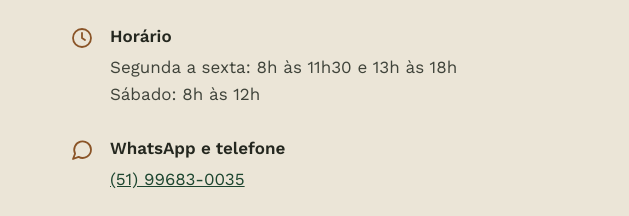
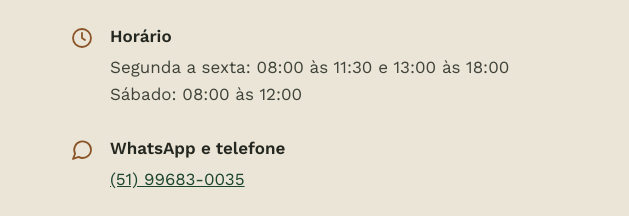
Before and after one commit to LauroSeibert/lurdesfashionstore-website, a plain HTML site: page index.html in a window 1280 px wide. Shown: the part 3436-3652 px from the top of the page, 0-629 px from the left. Drawn offline with nearby package versions, Linux system fonts and the light colour scheme.

Commit message:
Use 08:00 time format for opening hours
Co-Authored-By: Claude Opus 5.5 <noreply@anthropic.com>

```diff
--- a/index.html
+++ b/index.html
@@ -189,7 +189,7 @@ move(1);
 </div>
 <div style="display: flex; gap: 16px; align-items: flex-start">
 <svg aria-hidden="true" width="24" height="24" viewBox="0 0 24 24" fill="none" stroke="#8A5427" stroke-width="1.8" stroke-linecap="round" stroke-linejoin="round" style="flex: none; margin-top: 3px"><circle cx="12" cy="12" r="9"></circle><path d="M12 7v5l3 2"></path></svg>
-<div><h3 style="margin: 0; font-size: 17px; font-weight: 600">Horário</h3><p style="margin: 4px 0 0; color: #3F433A">Segunda a sexta: 8h às 11h30 e 13h às 18h<br>Sábado: 8h às 12h</p></div>
+<div><h3 style="margin: 0; font-size: 17px; font-weight: 600">Horário</h3><p style="margin: 4px 0 0; color: #3F433A">Segunda a sexta: 08:00 às 11:30 e 13:00 às 18:00<br>Sábado: 08:00 às 12:00</p></div>
 </div>
 <div style="display: flex; gap: 16px; align-items: flex-start">
 <svg aria-hidden="true" width="24" height="24" viewBox="0 0 24 24" fill="none" stroke="#8A5427" stroke-width="1.8" stroke-linecap="round" stroke-linejoin="round" style="flex: none; margin-top: 3px"><path d="M21 11.5a8.4 8.4 0 0 1-12.4 7.4L3 21l2.1-5.4A8.4 8.4 0 1 1 21 11.5z"></path></svg>
```
